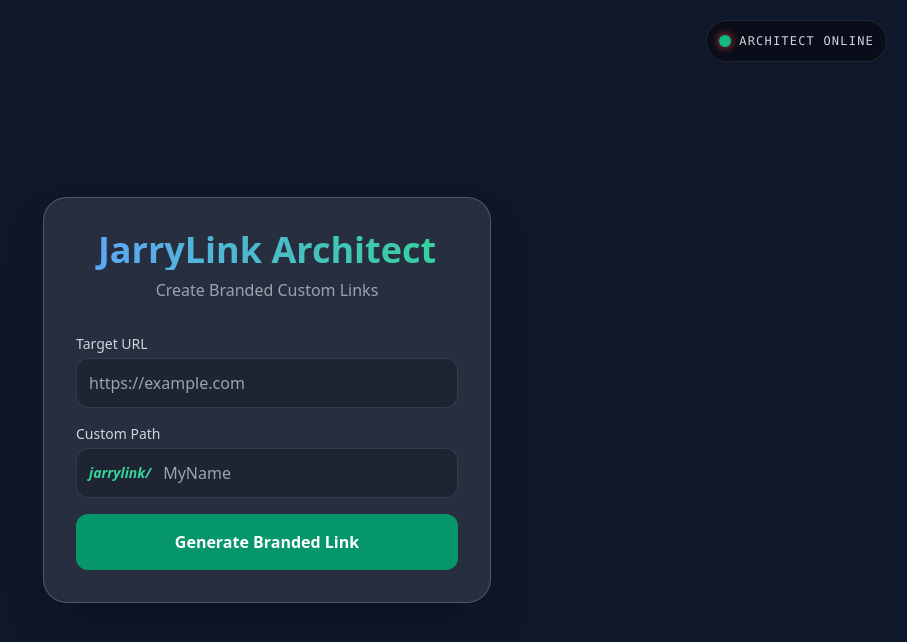
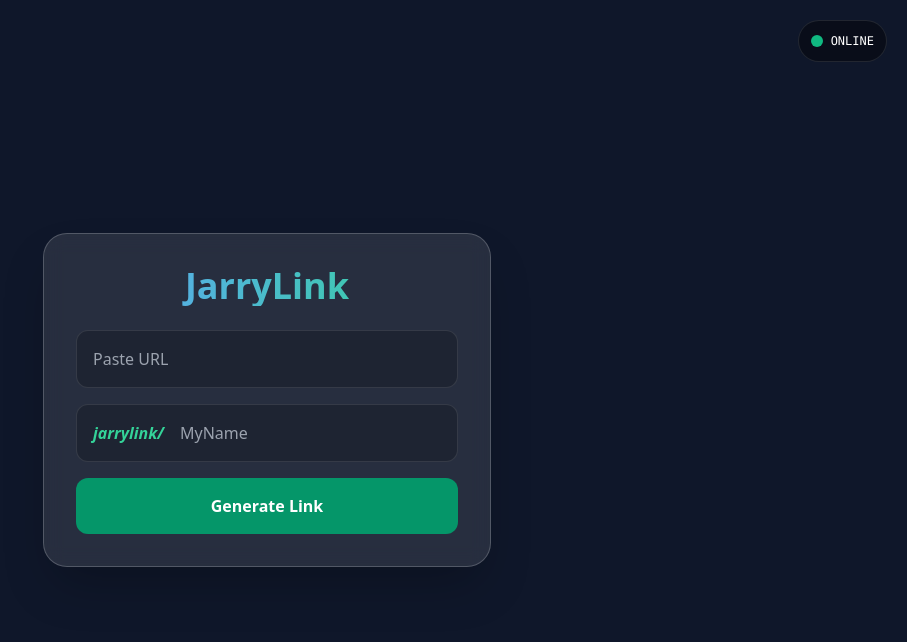
Before and after one commit to akhterpervaiz382-stack/jarrylink-main, a Flask app: page / in a window 1280 px wide. Shown: the top 642 px of the page, without its empty margins (373-1280 px from the left). Run offline with Flask 3, Linux system fonts and the light colour scheme; some libraries are stand-ins or nearby versions.

Commit message:
Update architect_tool.html

```diff
--- a/templates/architect_tool.html
+++ b/templates/architect_tool.html
@@ -1,76 +1,54 @@
 <!DOCTYPE html>
 <html lang="en">
 <head>
-    <meta charset="UTF-8">
-    <meta name="viewport" content="width=device-width, initial-scale=1.0">
-    <title>JarryLink | Professional URL Shortener</title>
+    <meta charset="UTF-8"><meta name="viewport" content="width=device-width, initial-scale=1.0">
+    <title>JarryLink Architect</title>
     <script src="https://cdn.tailwindcss.com"></script>
-    <style>
-        .glass { background: rgba(255, 255, 255, 0.1); backdrop-filter: blur(10px); }
-    </style>
+    <style>.glass { background: rgba(255,255,255,0.1); backdrop-filter: blur(10px); }</style>
 </head>
 <body class="bg-slate-900 text-white min-h-screen flex flex-col items-center justify-center p-4">
 
     <div class="absolute top-5 right-5 flex items-center gap-2 bg-black/40 p-3 rounded-full border border-white/10">
-        <div id="status-dot" class="w-3 h-3 rounded-full bg-red-500 shadow-[0_0_10px_#ef4444]"></div>
-        <span id="status-text" class="text-xs font-mono uppercase tracking-widest text-gray-300">Engine Offline</span>
+        <div id="dot" class="w-3 h-3 rounded-full bg-red-500"></div>
+        <span id="stext" class="text-xs font-mono uppercase">Offline</span>
     </div>
 
     <div class="max-w-md w-full glass p-8 rounded-3xl border border-white/20 shadow-2xl text-center">
-        <h1 class="text-4xl font-bold mb-2 bg-gradient-to-r from-blue-400 to-emerald-400 bg-clip-text text-transparent">
-            JarryLink Architect
-        </h1>
-        <p class="text-gray-400 mb-8">Create Branded Custom Links</p>
+        <h1 class="text-4xl font-bold mb-6 bg-gradient-to-r from-blue-400 to-emerald-400 bg-clip-text text-transparent">JarryLink</h1>
 
         <div class="space-y-4 text-left">
-            <div>
-                <label class="block text-sm mb-1 text-gray-300">Target URL</label>
-                <input type="text" id="longUrl" placeholder="https://example.com"
-                       class="w-full p-3 rounded-xl bg-black/20 border border-white/10 outline-none">
+            <input type="text" id="longUrl" placeholder="Paste URL" class="w-full p-4 rounded-xl bg-black/20 border border-white/10 outline-none">
+
+            <div class="flex items-center bg-black/20 rounded-xl border border-white/10 overflow-hidden">
+                <span class="pl-4 text-emerald-400 font-bold italic">jarrylink/</span>
+                <input type="text" id="shortCode" placeholder="MyName" class="w-full p-4 bg-transparent outline-none">
             </div>
 
-            <div>
-                <label class="block text-sm mb-1 text-gray-300">Custom Path</label>
-                <div class="flex items-center bg-black/20 rounded-xl border border-white/10 overflow-hidden focus-within:border-emerald-500">
-                    <span class="pl-3 text-emerald-400 font-bold text-sm italic">jarrylink/</span>
-                    <input type="text" id="shortCode" placeholder="MyName"
-                           class="w-full p-3 bg-transparent outline-none text-white">
-                </div>
+            <button onclick="shortenLink()" id="btn" class="w-full py-4 bg-emerald-600 hover:bg-emerald-500 rounded-xl font-bold">Generate Link</button>
         </div>
 
-            <button onclick="shortenLink()" class="w-full py-4 bg-emerald-600 hover:bg-emerald-500 rounded-xl font-bold transition-all">
-                Generate Branded Link
-            </button>
-        </div>
-
-        <div id="result" class="mt-6 hidden p-4 bg-emerald-900/20 border border-emerald-500/30 rounded-xl text-center">
-            <p class="text-sm text-emerald-400">Success! Your link:</p>
-            <p id="shortUrl" class="font-mono text-xl text-white font-bold mt-2"></p>
-            <button onclick="copyToClipboard()" class="mt-4 bg-white/10 hover:bg-white/20 px-4 py-2 rounded-lg text-sm transition-all border border-white/10">
-                Copy Professional Link
-            </button>
+        <div id="result" class="mt-6 hidden p-6 bg-emerald-900/20 border border-emerald-400/30 rounded-2xl">
+            <p id="shortUrl" class="text-2xl font-bold"></p>
+            <button onclick="copyIt()" class="mt-4 text-xs bg-white/10 px-4 py-2 rounded-lg">Copy Professional Link</button>
         </div>
     </div>
 
     <script>
-        // Status Check
-        async function checkStatus() {
+        async function check() {
             try {
                 const res = await fetch('/status');
                 if(res.ok) {
-                    document.getElementById('status-dot').style.backgroundColor = '#10b981';
-                    document.getElementById('status-text').innerText = "Architect Online";
+                    document.getElementById('dot').style.backgroundColor = '#10b981';
+                    document.getElementById('stext').innerText = "Online";
                 }
             } catch(e) {}
         }
 
-        // Logic for Shortening
         async function shortenLink() {
             const original_url = document.getElementById('longUrl').value;
             let short_code = document.getElementById('shortCode').value.trim();
             if(!short_code) short_code = Math.random().toString(36).substring(7);
 
-            try {
             const res = await fetch('/shorten', {
                 method: 'POST',
                 headers: {'Content-Type': 'application/json'},
@@ -79,27 +57,19 @@
 
             if(res.ok) {
                 document.getElementById('result').classList.remove('hidden');
-                    // Display Branded Version: jarrylink/name
                 document.getElementById('shortUrl').innerText = `jarrylink/${short_code}`;
-                } else {
-                    alert("Try a different custom name!");
-                }
-            } catch(e) { alert("Server Error"); }
+            } else { alert("Choose another name!"); }
         }
 
-        // Professional Copy Logic
-        function copyToClipboard() {
-            const text = document.getElementById('shortUrl').innerText;
-            // Dikhne mein jarrylink/Name hai, par asli link .site ke sath copy hoga
-            const actualLink = "https://jarrylink.site/" + text.split('/')[1];
-
-            navigator.clipboard.writeText(actualLink).then(() => {
-                alert("Copied: " + actualLink);
-            });
+        function copyIt() {
+            const display = document.getElementById('shortUrl').innerText;
+            const code = display.split('/')[1];
+            const final = "https://www.jarrylink.site/" + code;
+            navigator.clipboard.writeText(final);
+            alert("Link Copied!");
         }
 
-        setInterval(checkStatus, 5000);
-        checkStatus();
+        setInterval(check, 5000); check();
     </script>
 </body>
 </html>
```
Lines whose indentation alone changed are shown as unchanged.
